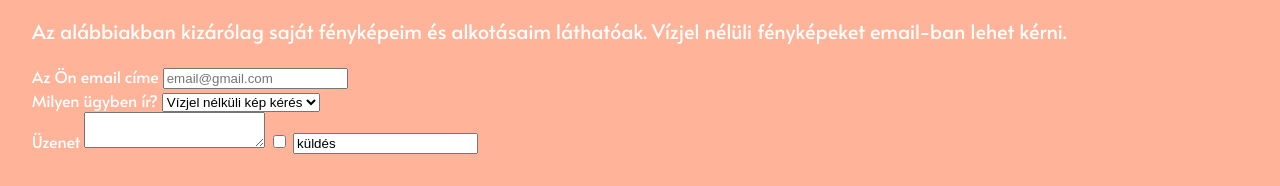
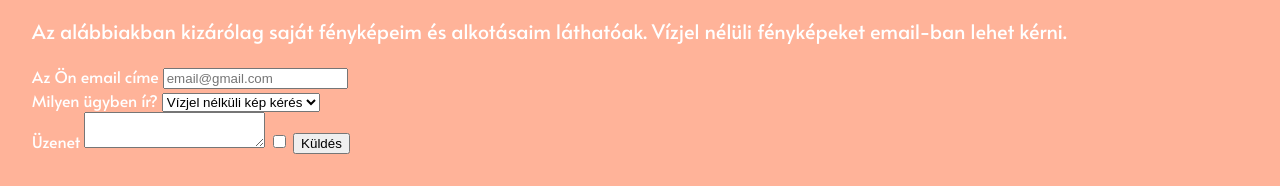
Before and after one commit to erszenydia/erszenydia.github.io, a plain HTML site: page index.html in a window 1280 px wide. Shown: the part 829-1015 px from the top of the page. Drawn offline with Linux system fonts and the light colour scheme.

Commit message:
Update index.html

```diff
--- a/index.html
+++ b/index.html
@@ -53,7 +53,7 @@
   <textarea class="u-full-width" id="exampleMessage"></textarea>
   <label class="example-send-yourself-copy">
     <input type="checkbox">
-  <input class="button-primary" type="küldés" value="küldés">
+  <button type="submit">Küldés</button>
 </form> <!--ide másik programnyelv kellene, hogy működjön, a html nyelven írható része működik a funkciónak!-->
 
 </body>
```
